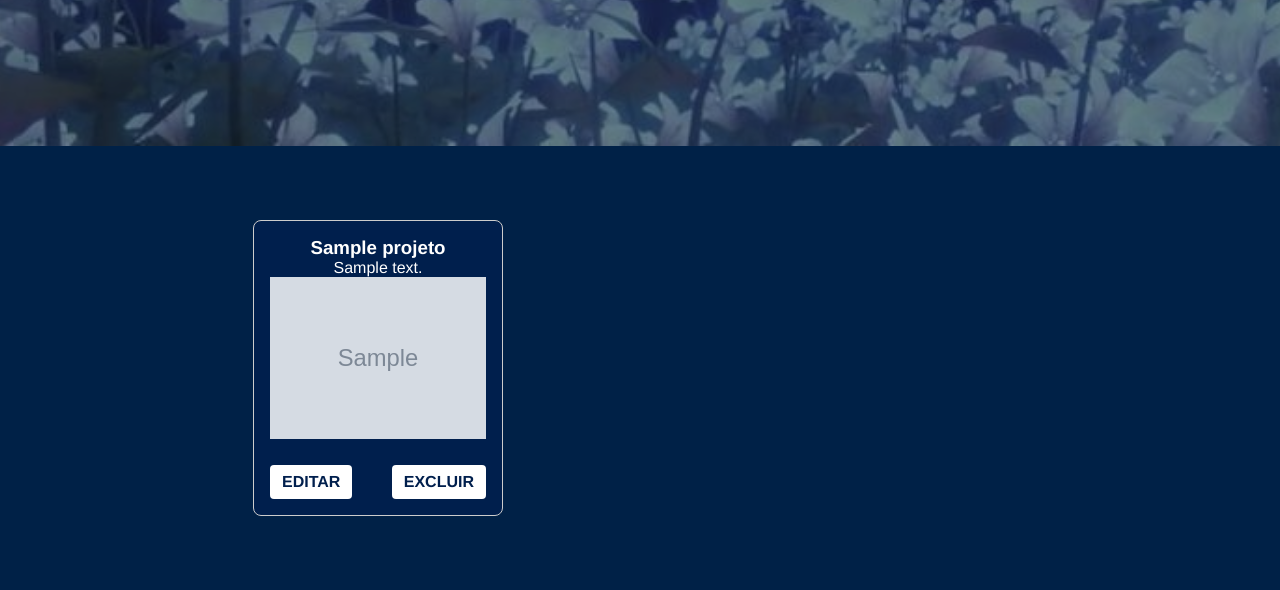
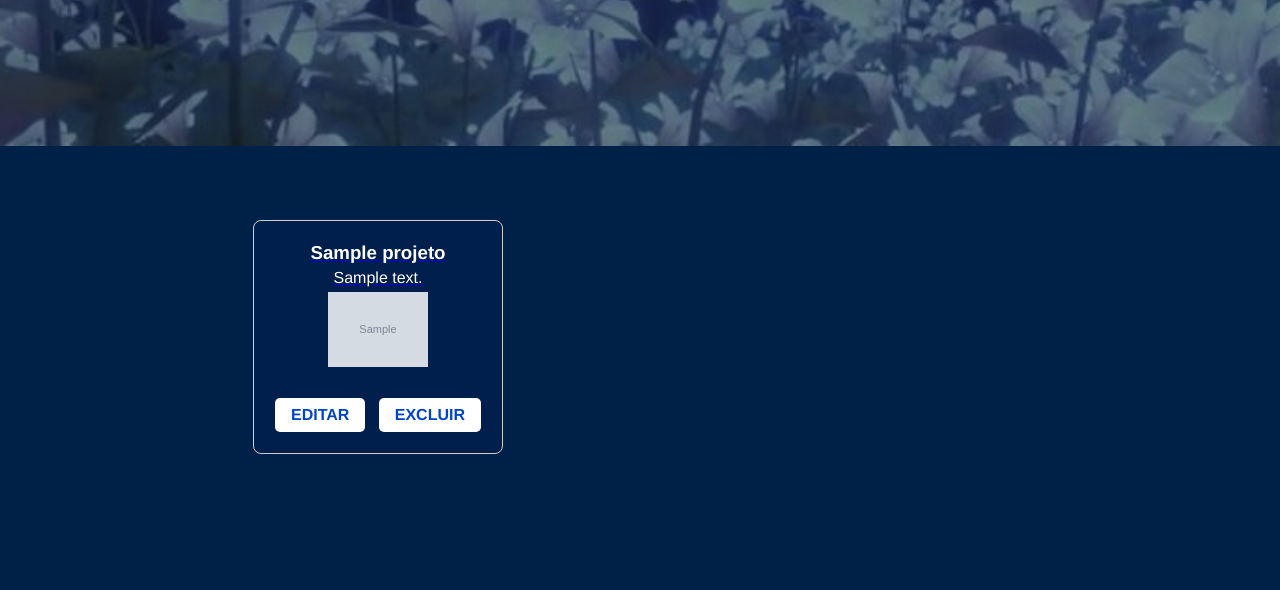
Before and after one commit to avmoonlight/aetherion-lab, a Flask app: page /dashboard in a window 1280 px wide. Shown: the part 654-1244 px from the top of the page. After the commit the page ends 1108 px from the top, so only its background shows below. Run offline with Flask 3, Linux system fonts and the light colour scheme; the visitor is signed in with stand-in values (Sample User, id 1); tables that the repository leaves empty or names only in its code hold one stand-in row (values such as "Sample post"); grey boxes marked "Sample" are stand-in pictures.

Commit message:
arrumando o dashboard

```diff
--- a/static/css/dashboard.css
+++ b/static/css/dashboard.css
@@ -204,3 +204,24 @@ body, html {
 .btn:hover {
     background-color: #ccc;
 }
+
+.card h3,
+.card p {
+    color: white;
+    text-align: center;
+    margin: 5px 0;
+}
+.botoes-projeto .btn {
+    background-color: white;
+    color: #0044cc; /* azul mais visível */
+    padding: 8px 16px;
+    margin: 5px;
+    border: none;
+    border-radius: 5px;
+    font-weight: bold;
+    cursor: pointer;
+    text-decoration: none;
+    font-size: 16px;
+    display: inline-block;
+    text-align: center;
+}
--- a/templates/dashboard.html
+++ b/templates/dashboard.html
@@ -37,27 +37,25 @@
         <div class="projects-grid">
             {% for projeto in projetos %}
                 <div class="card">
+                    <a href="{{ url_for('projeto', projeto_id=projeto.id) }}" class="card-link">
                         <h3>{{ projeto.nome }}</h3>
                         <p>{{ projeto.descricao }}</p>
-
                         {% if projeto.imagem %}
-                            <img src="/static/{{ projeto.imagem }}" alt="Imagem do projeto">
+                            <img src="/static/{{ projeto.imagem }}" alt="Imagem do projeto" style="max-width:100px;">
                         {% endif %}
-
+                    </a>
                     <div class="botoes-projeto">
                         <a href="{{ url_for('editar_projeto', id=projeto.id) }}" class="btn editar">Editar</a>
                         <a href="{{ url_for('excluir_projeto', id=projeto.id) }}" class="btn excluir" onclick="return confirm('Deseja excluir este projeto?')">Excluir</a>
                     </div>
                 </div>
-
-
             {% endfor %}
-
         </div>
     {% else %}
         <p class="sem-projetos">Ainda não há projetos cadastrados.</p>
     {% endif %}
 </section>
 
+
 </body>
 </html>
```
Lines whose indentation alone changed are shown as unchanged.
